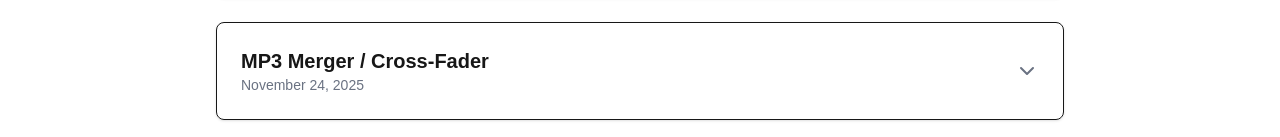
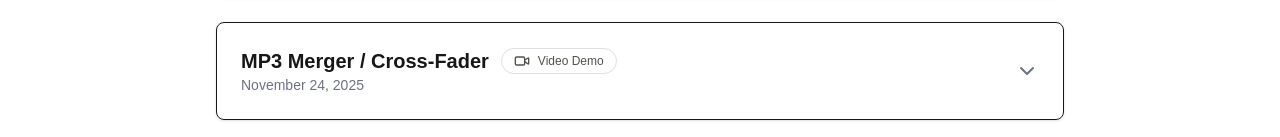
Before and after one commit to B-M-Anderson/Peninsula, a Next.js app: page /projects in a window 1280 px wide. Shown: the part 272-409 px from the top of the page. Built offline with nearby package versions, Linux system fonts and the light colour scheme.

Commit message:
media tags

```diff
--- a/app/projects/page.tsx
+++ b/app/projects/page.tsx
@@ -1,7 +1,10 @@
 "use client";
 
 import { useState, useEffect } from "react";
-import { ChevronDown } from "lucide-react";
+import { ChevronDown, Camera, Video } from "lucide-react";
+
+// New: Add media tags to each project
+// media: "photo" | "video" | "both" | "none" | undefined
 
 type Project = {
   title: string;
@@ -9,12 +12,13 @@ type Project = {
   githubUrl?: string;
   date: string;
   skills: string[];
+  media?: "photo" | "video" | "both" | "none";
 };
 
 const projects: Project[] = [
   {
     title: "Bennett-Anderson.com",
-    description:`You're looking at this one!
+    description: `You're looking at this one!
 
 My personal website, designed for desktop and mobile use, built from scratch using Next.js, TypeScript, and Tailwind CSS.
 Deployed & hosted by Vercel with a custom domain from Squarespace.
@@ -25,7 +29,8 @@ Feel free to explore the code on my GitHub in my first public repository!
 
 Note: my learning of textscript website development sourced a lot of early information from LLM-AIs.
 Many fixes & feature/content implementations were done by me, but original code and ongoing feature information is/was AI-assisted.
-The more I do and improve this website, the more I continue to learn to do on my own!`,
+The more I do and improve this website, the more I continue to learn to do on my own!
+`,
     githubUrl: "https://github.com/B-M-Anderson/peninsula",
     date: "November 22, 2025",
     skills: [
@@ -37,15 +42,16 @@ skills: [
       "TypeScript",
       "Tailwind CSS",
       "Framer Motion",
-  "Vercel"
+      "Vercel",
     ],
+    media: "none",
   },
-
   {
     title: "MP3 Merger / Cross-Fader",
-    description:`A Python tool for blending multiple MP3 files together with smooth crossfades, dynamic EQ adjustments, and volume visualization.
+    description: `A quick Python project for blending multiple MP3 files with smooth crossfades,
+dynamic EQ tweaks, and audio visualization. Likely to be updated in the future!.
 
-Section update and video demo coming soon!`,
+~(Section update & video demo coming soon)`,
     githubUrl: "https://github.com/B-M-Anderson/mp3-Playlist-Crossfader",
     date: "November 24, 2025",
     skills: [
@@ -53,10 +59,9 @@ skills: [
       "Audio Processing",
       "Git/GitHub",
       "pydub",
-  "matplotlib"
-],
+      "matplotlib"],
+    media: "video",
   },
-  // Add more projects here
 ];
 
 export default function ProjectsPage() {
@@ -65,12 +70,13 @@ export default function ProjectsPage() {
 
   useEffect(() => {
     const checkDark = () => setDark(document.documentElement.classList.contains("dark"));
-
-    checkDark(); // initial check
+    checkDark();
 
     const observer = new MutationObserver(checkDark);
-    observer.observe(document.documentElement, { attributes: true, attributeFilter: ["class"] });
-
+    observer.observe(document.documentElement, {
+      attributes: true,
+      attributeFilter: ["class"],
+    });
     return () => observer.disconnect();
   }, []);
 
@@ -78,26 +84,52 @@ export default function ProjectsPage() {
     setExpanded(expanded === idx ? null : idx);
   };
 
-  // Badge colors
   const badgeBg = dark ? "bg-purple-800" : "bg-purple-200";
   const badgeBorder = dark ? "border-purple-600" : "border-purple-300";
-  const badgeText = "text-current"; // inherits main text color (black/light, white/dark)
+  const badgeText = "text-current";
+
+  const renderMediaTag = (media?: Project["media"]) => {
+    if (!media || media === "none") return null;
+
+    const base = "flex items-center gap-2 text-xs font-medium px-3 py-1 rounded-full border opacity-75";
+    const style = `${base} ${dark ? "border-gray-600" : "border-gray-300"}`;
+
+    if (media === "photo")
+      return (
+        <span className={style}>
+          <Camera className="w-4 h-4" /> Photo Demo
+        </span>
+      );
+    if (media === "video")
+      return (
+        <span className={style}>
+          <Video className="w-4 h-4" /> Video Demo
+        </span>
+      );
+    if (media === "both")
+      return (
+        <span className={style}>
+          <Camera className="w-4 h-4" /> <Video className="w-4 h-4" /> Photo & Video
+        </span>
+      );
+  };
 
   return (
     <div className="max-w-4xl mx-auto py-18 px-6 space-y-6">
       <h1 className="text-3xl font-bold mb-8 text-center">Projects & Publications</h1>
 
       {projects.map((project, idx) => (
-        <div
-          key={idx}
-          className="relative border rounded-lg shadow dark:border-gray-700"
-        >
+        <div key={idx} className="relative border rounded-lg shadow dark:border-gray-700">
           <button
             onClick={() => toggleExpand(idx)}
             className="w-full flex items-center justify-between p-6 focus:outline-none"
           >
             <div className="flex flex-col text-left">
+              <div className="flex flex-col sm:flex-row sm:items-center sm:gap-3">
                 <h2 className="text-xl font-semibold">{project.title}</h2>
+                {renderMediaTag(project.media)}
+              </div>
+
               <span className="text-sm text-gray-500 dark:text-gray-400">{project.date}</span>
             </div>
 
@@ -112,9 +144,8 @@ export default function ProjectsPage() {
             <div className="p-6 pt-4 border-t border-gray-200 dark:border-gray-600">
               <p className="opacity-90 whitespace-pre-line mb-4">{project.description}</p>
 
-              {/* Highlighted Skills above GitHub link */}
               <div className="mb-4">
-                <h3 className="text-sm pt-4 font-semibold text-current mb-2">Highlighted Skills:</h3>
+                <h3 className="text-sm pt-4 font-semibold mb-2">Highlighted Skills:</h3>
                 <div className="flex flex-wrap gap-3">
                   {project.skills.map((skill, i) => (
                     <span
```
Lines whose indentation alone changed are shown as unchanged.
